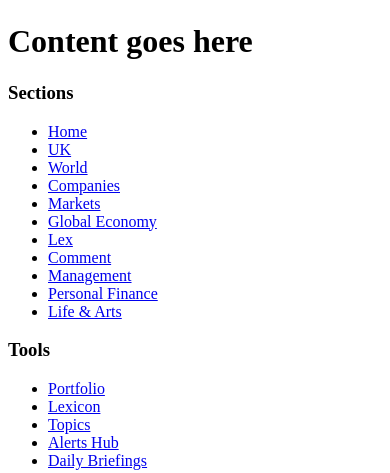
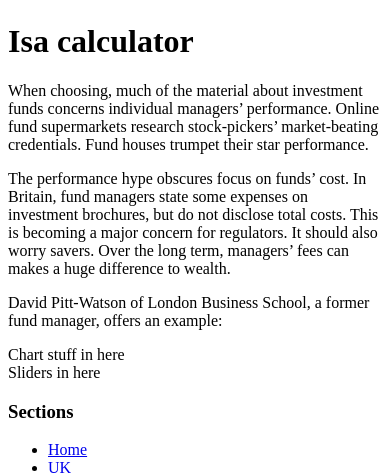
Before and after one commit to ft-interactive/isa-calculator, a website with bundled scripts: page client/index.html in a window 390 px wide. Shown: the part 310-783 px from the top of the page. Built offline with nearby package versions, Linux system fonts and the light colour scheme; a small style sheet from the web is missing; files whose address does not match are found by name; what o-hoverable would draw is missing.

Commit message:
First commit
Very basic responsive  HTML structure

```diff
--- a/client/index.html
+++ b/client/index.html
@@ -70,7 +70,20 @@
     </header>
 
     <main role="main">
-      <h1>Content goes here</h1>
+      <div class="intro">
+        <h1>Isa calculator</h1>
+        <p>When choosing, much of the material about investment funds concerns individual managers’ performance. Online fund supermarkets research stock-pickers’ market-beating credentials. Fund houses trumpet their star performance.</p>
+        <p>The performance hype obscures focus on funds’ cost. In Britain, fund managers state some expenses on investment brochures, but do not disclose total costs. This is becoming a major concern for regulators. It should also worry savers. Over the long term, managers’ fees can makes a huge difference to wealth.</p>
+        <p>David Pitt-Watson of London Business School, a former fund manager, offers an example:</p>
+      </div>
+      <div class="pressentation">
+        <div class="o-grid-row">
+            <div data-o-grid-colspan="12 S12 M6 L8" id="chartHolder" class="fanChart">Chart stuff in here
+            </div>
+            <div data-o-grid-colspan="12 S12 M6 L4" id="slideHolder" class="sliders">Sliders in here
+            </div>
+        </div>
+      </div>
     </main>
 
     <footer class="footer" role="contentinfo">
--- a/client/styles/main.scss
+++ b/client/styles/main.scss
@@ -1,5 +1,8 @@
+$o-grid-is-silent: false;
+
 @import 'n-normalize/main';
 @import 'o-colors/main';
+@import 'o-grid/main';
 
 $font-sans: MetricWeb, sans-serif;
 $font-serif: Georgia, serif;
@@ -27,3 +30,50 @@ body {
     .masthead {
       height: 18px;
     }
+
+.intro {
+  font: 18px/1.20 FinancierText;
+  width: 85%;
+  margin: 0 auto;
+  color: #333;
+}
+
+h1 {
+    font: 400 28px/1.2 FinancierDisplay,serif;
+    margin: .1em 0;
+    text-align: center;
+    font-size: 40px;
+}
+
+.pressentation {
+  display: block;
+  margin: 0 auto;
+  width: 85%;
+}
+
+.fanChart{
+  height:50px;
+  display: block;
+  float: left;
+  background-color: #ecafaf;
+}
+
+.sliders{
+  height:50px;
+  display: block;
+  background-color: #7fd8f5
+
+}
+
+@include oGridRespondTo(S) {
+    .intro {
+      font: 20px/1.25 FinancierText;
+      width: 75%;
+    }
+    .pressentation {
+      display: block;
+      margin: 0 auto;
+      width: 75%;
+    }
+
+}
```
